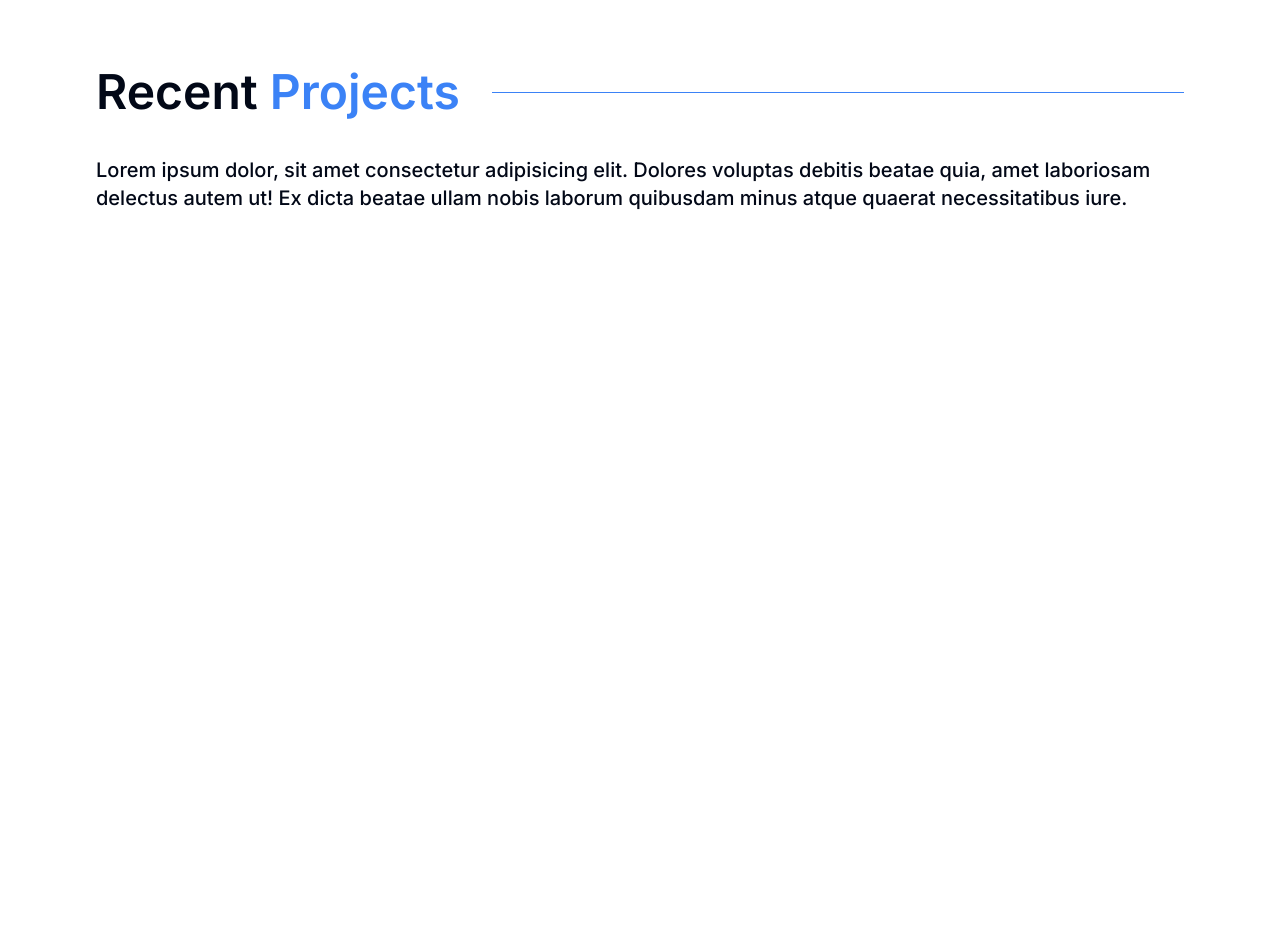
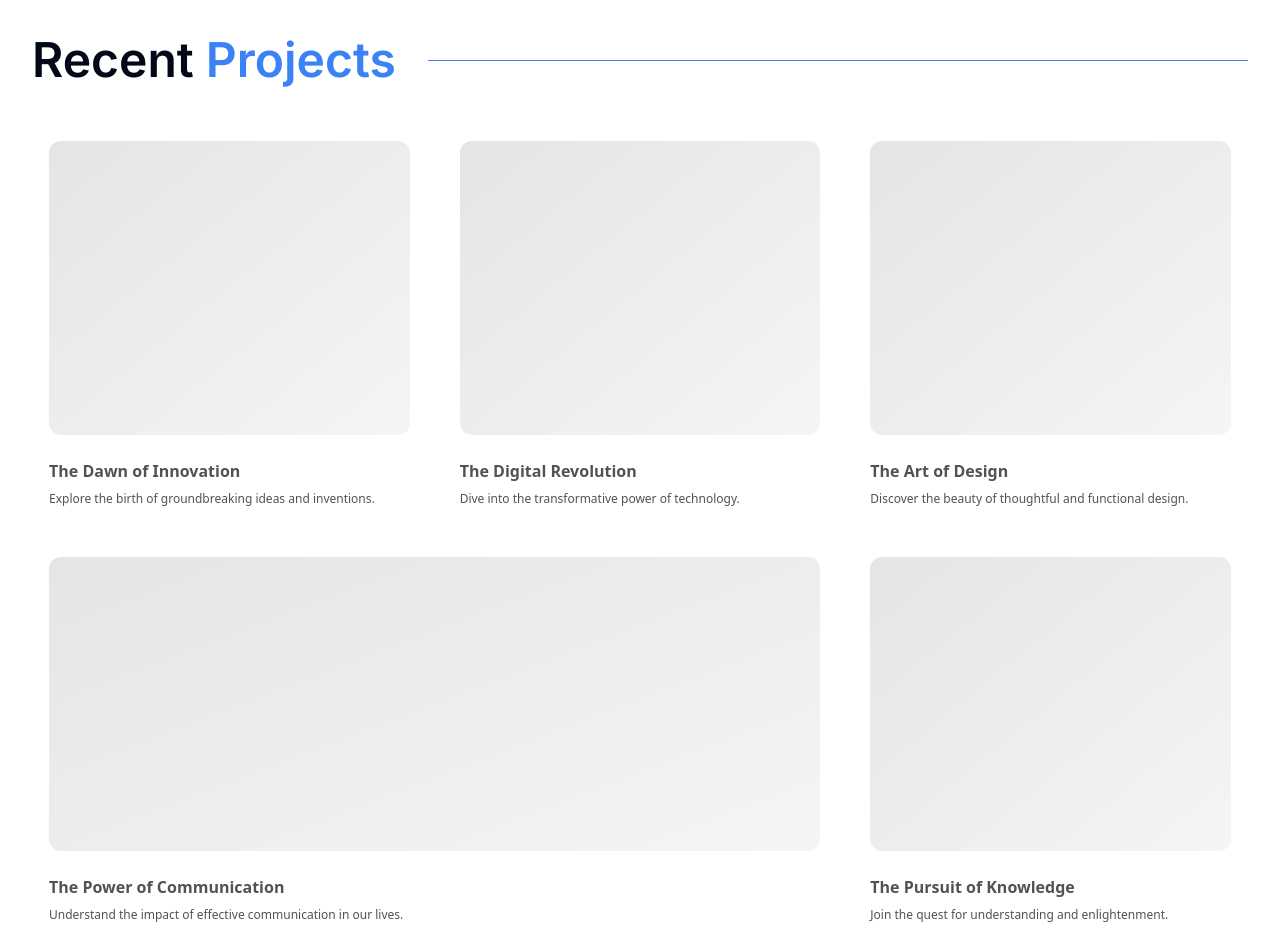
Before and after one commit to amora7741/PortfolioV2, a Next.js app: page / in a window 1280 px wide. Shown: the part 1600-2552 px from the top of the page. Before the commit the page ends 1876 px from the top, so only its background shows below. Built offline with nearby package versions, Linux system fonts and the light colour scheme.

Commit message:
Add placeholder bento grid

```diff
--- a/src/app/page.tsx
+++ b/src/app/page.tsx
@@ -9,8 +9,10 @@ export default function Home() {
     <main className='relative flex flex-col gap-8 items-center px-4 overflow-hidden'>
       <FloatingNav navItems={navItems} className='top-20' />
       <Hero />
-      <AboutMe />
-      <Projects />
+      <div className='w-full max-w-7xl'>
+        <AboutMe />
+        <Projects />
+      </div>
     </main>
   );
 }
--- a/src/components/AboutMe.tsx
+++ b/src/components/AboutMe.tsx
@@ -4,14 +4,14 @@ import { scrollerItems } from '@/data';
 const AboutMe = () => {
   return (
     <section id='about' className='py-16'>
-      <div className='flex flex-col gap-10 w-full max-w-6xl'>
-        <div className='flex items-center gap-8 px-8 2xl:p-0'>
+      <div className='flex flex-col gap-10'>
+        <div className='flex items-center gap-8 px-4 2xl:p-0'>
           <h1 className='text-4xl sm:text-5xl font-semibold'>
             About <span className='text-blue-500 dark:text-blue-300'>Me</span>
           </h1>
           <hr className='border-t-[1px] flex-1 border-blue-500 dark:border-blue-300 hidden md:block' />
         </div>
-        <p className='md:text-xl text-lg font-medium px-8'>
+        <p className='md:text-xl text-lg font-medium px-4'>
           Hello! I&apos;m Alejandro Mora-Lopez, a passionate Junior Web
           Developer based in Los Angeles, California. <br /> <br /> I am a
           recent graduate in Computer Science from California State Polytechnic
--- a/src/components/Projects.tsx
+++ b/src/components/Projects.tsx
@@ -1,20 +1,70 @@
+import { BentoGrid, BentoGridItem } from './ui/bento-grid';
+
+const Skeleton = () => (
+  <div className='flex w-full h-full min-h-[6rem] rounded-xl bg-gradient-to-br from-neutral-200 dark:from-neutral-900 dark:to-neutral-800 to-neutral-100'></div>
+);
+
+const items = [
+  {
+    title: 'The Dawn of Innovation',
+    description: 'Explore the birth of groundbreaking ideas and inventions.',
+    header: <Skeleton />,
+  },
+  {
+    title: 'The Digital Revolution',
+    description: 'Dive into the transformative power of technology.',
+    header: <Skeleton />,
+  },
+  {
+    title: 'The Art of Design',
+    description: 'Discover the beauty of thoughtful and functional design.',
+    header: <Skeleton />,
+  },
+  {
+    title: 'The Power of Communication',
+    description:
+      'Understand the impact of effective communication in our lives.',
+    header: <Skeleton />,
+  },
+  {
+    title: 'The Pursuit of Knowledge',
+    description: 'Join the quest for understanding and enlightenment.',
+    header: <Skeleton />,
+  },
+  {
+    title: 'The Joy of Creation',
+    description: 'Experience the thrill of bringing ideas to life.',
+    header: <Skeleton />,
+  },
+  {
+    title: 'The Spirit of Adventure',
+    description: 'Embark on exciting journeys and thrilling discoveries.',
+    header: <Skeleton />,
+  },
+];
+
 const Projects = () => {
   return (
     <section id='projects' className='py-16'>
-      <div className='flex flex-col gap-10 w-full max-w-6xl'>
-        <div className='flex items-center gap-8 px-8 2xl:p-0'>
+      <div className='flex flex-col gap-10'>
+        <div className='flex items-center gap-8 px-4 2xl:p-0'>
           <h1 className='text-4xl sm:text-5xl font-semibold'>
             Recent{' '}
             <span className='text-blue-500 dark:text-blue-300'>Projects</span>
           </h1>
           <hr className='border-t-[1px] flex-1 border-blue-500 dark:border-blue-300 hidden md:block' />
         </div>
-        <p className='md:text-xl text-lg font-medium px-8'>
-          Lorem ipsum dolor, sit amet consectetur adipisicing elit. Dolores
-          voluptas debitis beatae quia, amet laboriosam delectus autem ut! Ex
-          dicta beatae ullam nobis laborum quibusdam minus atque quaerat
-          necessitatibus iure.
-        </p>
+        <BentoGrid className='w-full px-4'>
+          {items.map((item, i) => (
+            <BentoGridItem
+              key={i}
+              title={item.title}
+              description={item.description}
+              header={item.header}
+              className={i === 3 || i === 6 ? 'md:col-span-2' : ''}
+            />
+          ))}
+        </BentoGrid>
       </div>
     </section>
   );
--- /dev/null
+++ b/src/components/ui/bento-grid.tsx
@@ -0,0 +1,54 @@
+import { cn } from '@/utils/cn';
+
+export const BentoGrid = ({
+  className,
+  children,
+}: {
+  className?: string;
+  children?: React.ReactNode;
+}) => {
+  return (
+    <div
+      className={cn(
+        'grid md:auto-rows-[25rem] grid-cols-1 md:grid-cols-3 gap-4 mx-auto ',
+        className
+      )}
+    >
+      {children}
+    </div>
+  );
+};
+
+export const BentoGridItem = ({
+  className,
+  title,
+  description,
+  header,
+  icon,
+}: {
+  className?: string;
+  title?: string | React.ReactNode;
+  description?: string | React.ReactNode;
+  header?: React.ReactNode;
+  icon?: React.ReactNode;
+}) => {
+  return (
+    <div
+      className={cn(
+        'row-span-1 rounded-xl group/bento hover:shadow-xl transition duration-200 shadow-input dark:shadow-none p-4 dark:bg-black dark:border-white/[0.2] bg-white border border-transparent justify-between flex flex-col space-y-4',
+        className
+      )}
+    >
+      {header}
+      <div className='group-hover/bento:translate-x-2 transition duration-200'>
+        {icon}
+        <div className='font-sans font-bold text-neutral-600 dark:text-neutral-200 mb-2 mt-2'>
+          {title}
+        </div>
+        <div className='font-sans font-normal text-neutral-600 text-xs dark:text-neutral-300'>
+          {description}
+        </div>
+      </div>
+    </div>
+  );
+};
```
